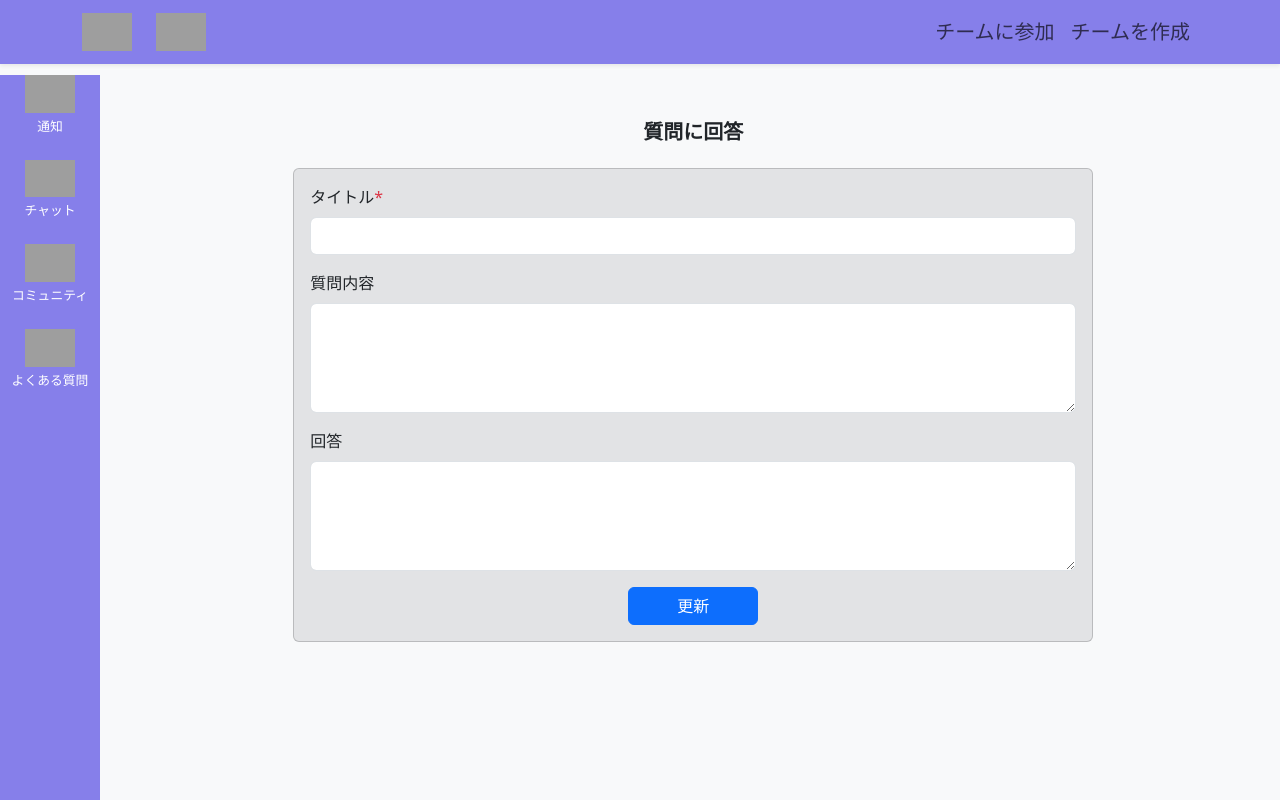
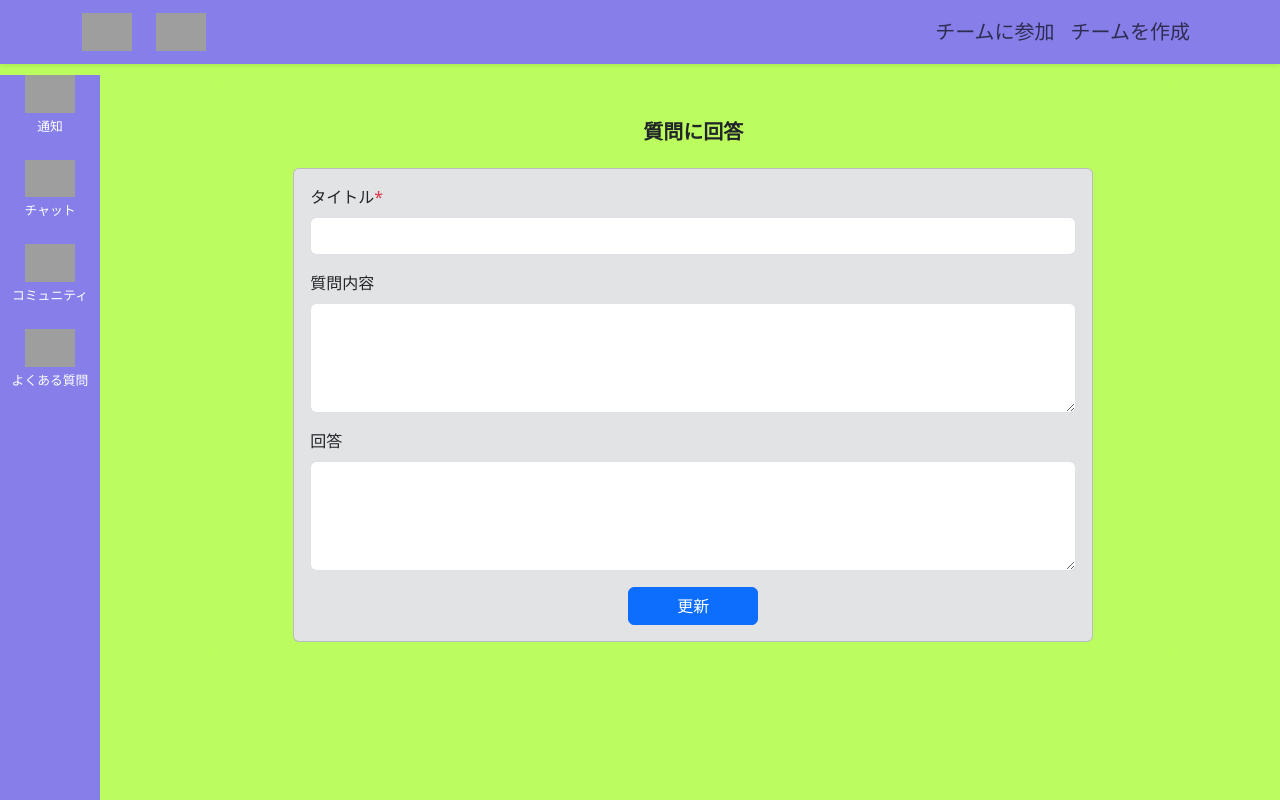
Before and after one commit to asahi703/koko, a PHP site: page /FAQanswer.html in a window 1280 px wide. Run offline with PHP 8.4, Linux system fonts and the light colour scheme; grey boxes are pictures that could not be loaded.

Commit message:
背景の色をかえれるようにしたよー

```diff
--- a/jikkennba/contents/FAQ/styleFAQanswer.css
+++ b/jikkennba/contents/FAQ/styleFAQanswer.css
@@ -63,3 +63,14 @@ header {
 .input-group .form-control:focus {
   box-shadow: none;
 }
+
+/* メインコンテンツの背景色を変更 */
+main.col-md-9 {
+    background-color: #bbfd5e; /* ← お好きな色に変更 */
+    border-radius: 12px;        /* 角丸が欲しい場合は追加（任意） */
+    padding-bottom: 20px;       /* 下余白を追加（任意） */
+}
+
+body.bg-light {
+    background-color: #bbfd5e !important; /* お好きな色に変更 */
+}
```
